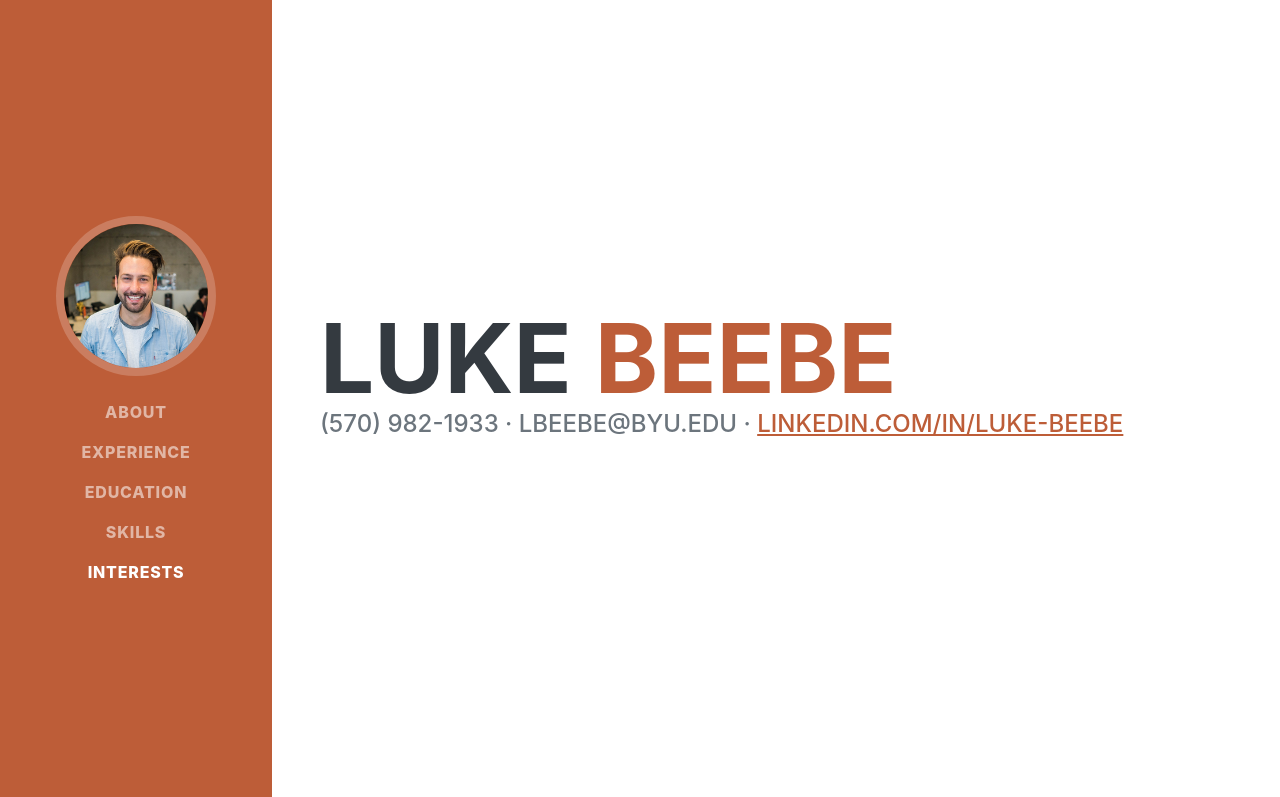
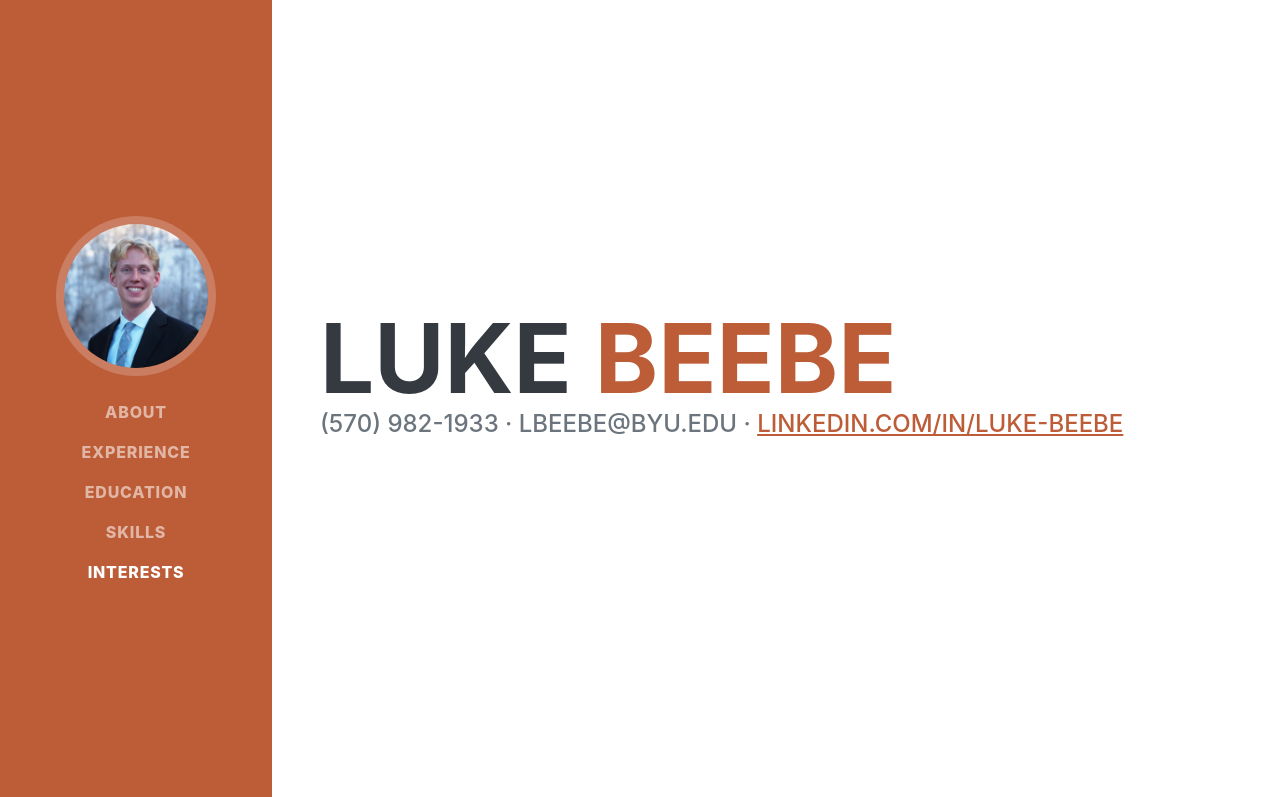
Before and after one commit to LukeBeebe11/bootstrap, a plain HTML site: page index.html in a window 1280 px wide. Shown: the top 797 px of the page. Drawn offline with nearby package versions, Linux system fonts and the light colour scheme; a web font is replaced by a local one.

Commit message:
Update index.html

```diff
--- a/index.html
+++ b/index.html
@@ -17,7 +17,7 @@
       <a class="navbar-brand js-scroll-trigger" href="#page-top">
         <span class="d-block d-lg-none">Luke Beebe</span>
         <span class="d-none d-lg-block">
-          <img class="img-fluid img-profile rounded-circle mx-auto mb-2" src="assets/img/profile.jpg" alt="Profile Picture" />
+          <img class="img-fluid img-profile rounded-circle mx-auto mb-2" src="img_2806.jpg" alt="Profile Picture" />
         </span>
       </a>
       <button class="navbar-toggler" type="button" data-bs-toggle="collapse" data-bs-target="#navbarResponsive" aria-controls="navbarResponsive" aria-expanded="false" aria-label="Toggle navigation">
```
